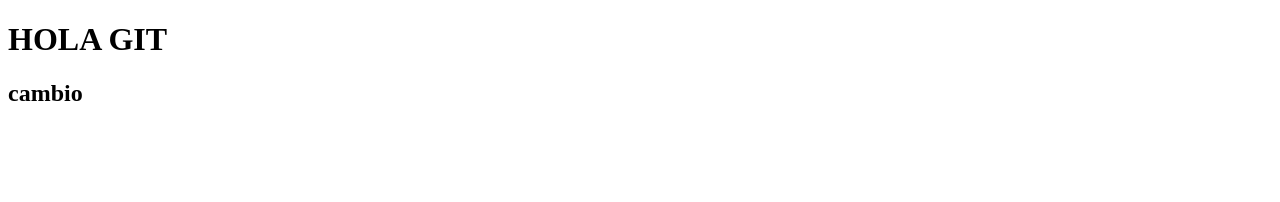
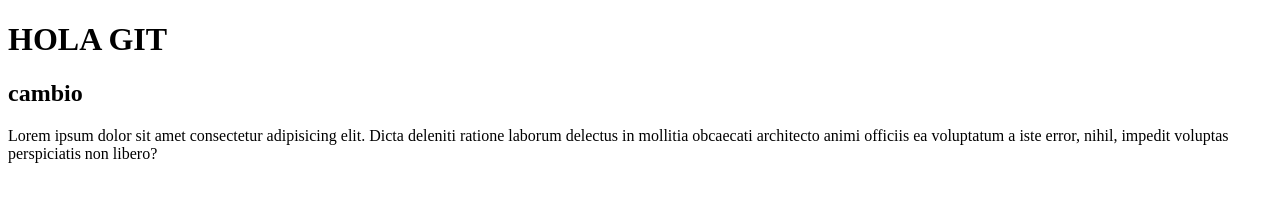
Before and after one commit to danielfarias82/Ggit-007, a plain HTML site: page index.html in a window 1280 px wide. Drawn offline with Linux system fonts and the light colour scheme.

Commit message:
desde Rama

```diff
--- a/index.html
+++ b/index.html
@@ -4,10 +4,12 @@
     <meta charset="UTF-8">
     <meta name="viewport" content="width=device-width, initial-scale=1.0">
     <title>Document</title>
+
 </head>
 <body>
 
     <h1>  HOLA GIT </h1>
 <h2>cambio</h2>
+<article>Lorem ipsum dolor sit amet consectetur adipisicing elit. Dicta deleniti ratione laborum delectus in mollitia obcaecati architecto animi officiis ea voluptatum a iste error, nihil, impedit voluptas perspiciatis non libero?</article>
 </body>
 </html>
```
Also changed, not shown: 2 other files.
